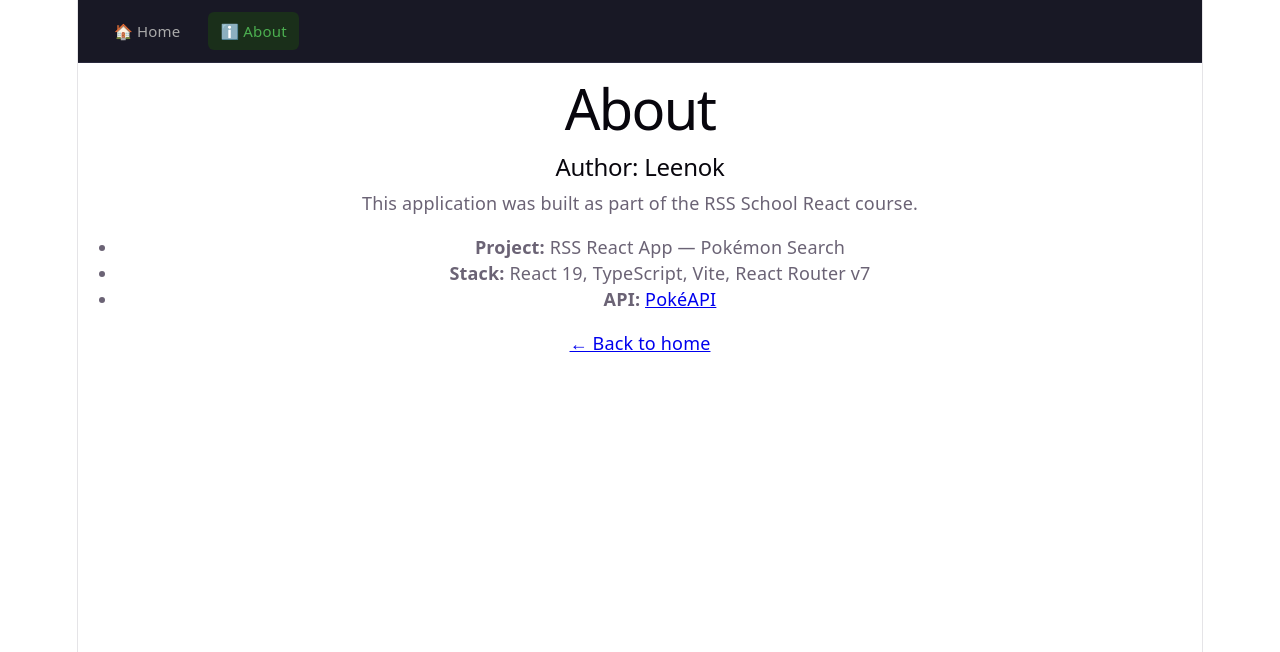
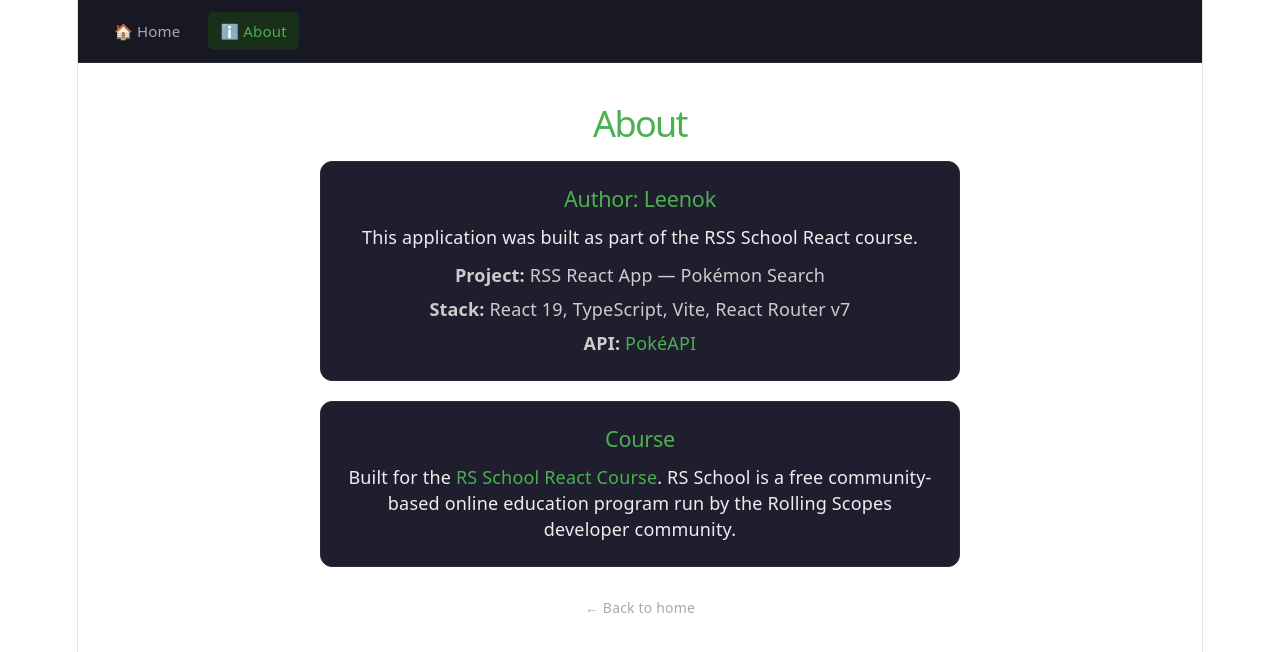
Before and after one commit to Leenok/RSS_Project_2026, a React (Vite) app in the folder rs-react-app/: page /about in a window 1280 px wide. Shown: the top 652 px of the page. Built offline with nearby package versions, Linux system fonts and the light colour scheme.

Commit message:
fix: fix page About

```diff
--- a/rs-react-app/src/pages/AboutPage.module.css
+++ b/rs-react-app/src/pages/AboutPage.module.css
@@ -1,82 +1,61 @@
-.layout {
-    min-height: 100vh;
+.container {
+    max-width: 640px;
+    margin: 48px auto;
+    padding: 0 24px;
+    color: #eee;
+}
+
+.title {
+    font-size: 2rem;
+    color: #4caf50;
+    margin-bottom: 24px;
+}
+
+.card {
+    background: #1e1e2e;
+    border-radius: 12px;
+    padding: 24px;
+    margin-bottom: 20px;
+    border: 1px solid #2a2a3e;
+}
+
+.card h2 {
+    font-size: 1.2rem;
+    color: #4caf50;
+    margin-top: 0;
+    margin-bottom: 12px;
+}
+
+.info {
+    list-style: none;
+    padding: 0;
+    margin: 12px 0 0;
     display: flex;
     flex-direction: column;
+    gap: 8px;
+    color: #ccc;
 }
 
-.splitLayout {
-    flex-direction: row;
-    align-items: flex-start;
+.link,
+a {
+    color: #4caf50;
+    text-decoration: none;
 }
 
-.leftPanel {
-    flex: 1;
-    min-width: 0;
-    display: flex;
-    flex-direction: column;
-    cursor: default;
+.link:hover,
+a:hover {
+    text-decoration: underline;
 }
 
-.splitLayout .leftPanel {
-    cursor: pointer;
+.backLink {
+    display: inline-block;
+    margin-top: 8px;
+    color: #aaa;
+    text-decoration: none;
+    font-size: 14px;
+    transition: color 0.2s;
 }
 
-.splitLayout .leftPanel>* {
-    cursor: default;
-}
-
-.rightPanel {
-    flex-shrink: 0;
-    min-width: 280px;
-    max-width: 360px;
-    position: sticky;
-    top: 0;
-    height: 100vh;
-    overflow-y: auto;
-    background: #1e1e2e;
-    border-left: 2px solid #4caf50;
-}
-
-.header {
-    text-align: center;
-    padding: 32px 24px 16px;
-    background: linear-gradient(135deg, #1a1a2e 0%, #16213e 100%);
+.backLink:hover {
     color: #fff;
 }
-
-.header h1 {
-    font-size: 2rem;
-    margin: 0 0 8px;
-    color: #4caf50;
-}
-
-.header p {
-    color: #aaa;
-    margin: 0;
-}
-
-.main {
-    padding: 16px 24px;
-    flex: 1;
-}
-
-footer {
-    padding: 16px 24px;
-    text-align: center;
-    border-top: 1px solid #2a2a3e;
-}
-
-.testErrorButton {
-    background: transparent;
-    border: 1px solid #f44336;
-    color: #f44336;
-    padding: 8px 16px;
-    border-radius: 6px;
-    cursor: pointer;
-    font-size: 13px;
-    transition: background 0.2s;
-}
-
-.testErrorButton:hover {
-    background: rgba(244, 67, 54, 0.1);
-}
--- a/rs-react-app/src/pages/AboutPage.tsx
+++ b/rs-react-app/src/pages/AboutPage.tsx
@@ -16,12 +16,29 @@
                 </ul>
             </section>
 
+            <section className={styles.card}>
+                <h2>Course</h2>
+                <p>
+                    Built for the{' '}
+                    <a
+                        href="https://rs.school/react/"
+                        target="_blank"
+                        rel="noreferrer"
+                        className={styles.link}
+                    >
+                        RS School React Course
+                    </a>
+                    . RS School is a free community-based online education program run by the Rolling Scopes developer community.
+                </p>
+            </section>
+
 
 
             <Link to="/" className={styles.backLink}>
                 ← Back to home
             </Link>
         </div>
+
     );
 };
 
```
